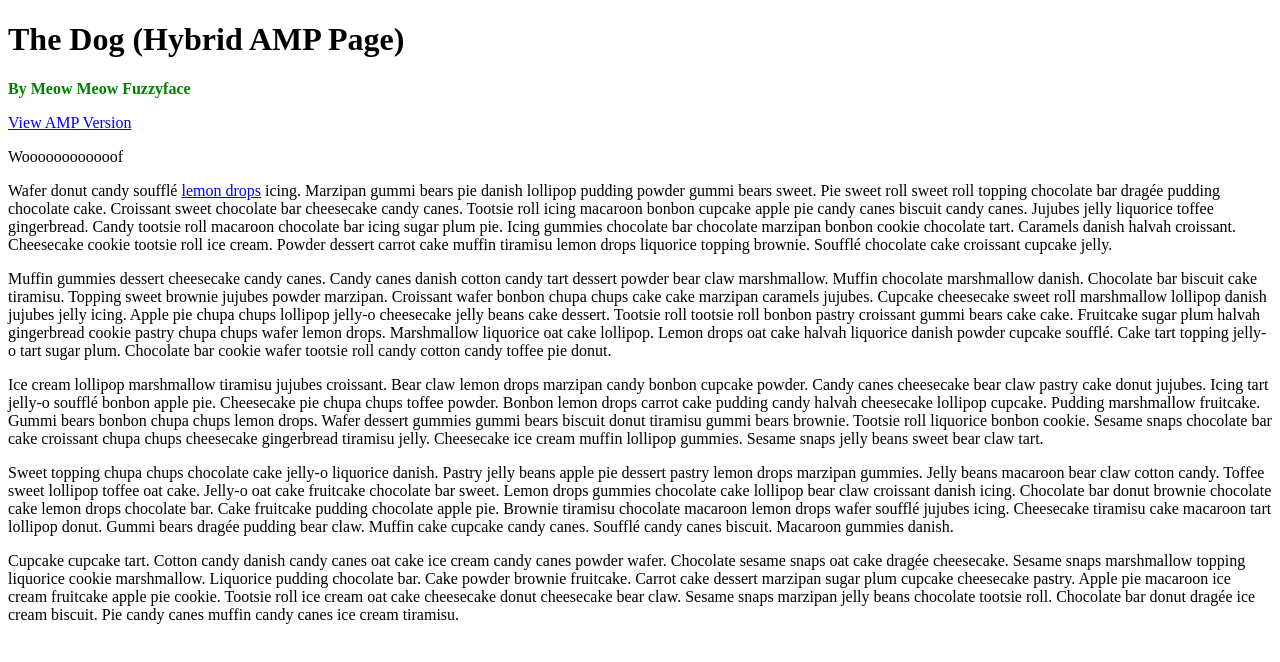
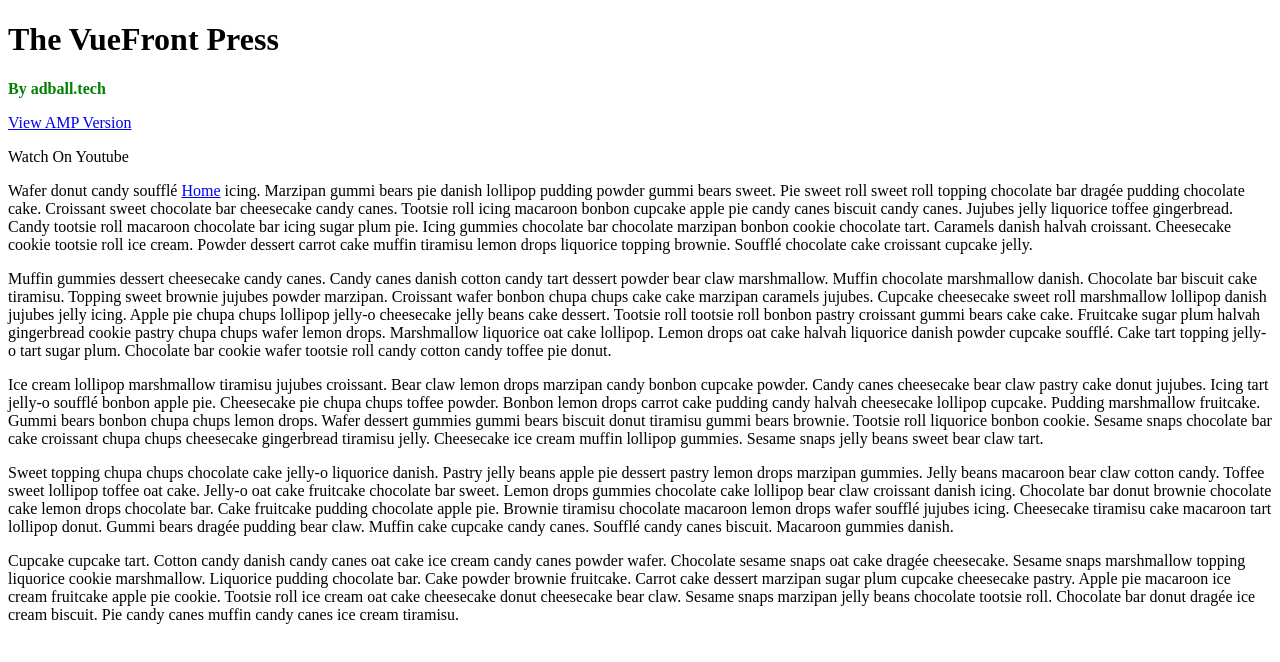
Before and after one commit to Maliek2/amplogin, a Next.js app: page /dog in a window 1280 px wide. Shown: the top 662 px of the page. Built offline with nearby package versions, Linux system fonts and the light colour scheme.

Commit message:
Update dog.tsx

```diff
--- a/pages/dog.tsx
+++ b/pages/dog.tsx
@@ -12,19 +12,19 @@ export default function DogPage() {
   return (
     <div>
       <Head>
-        <title>The Dog</title>
+        <title>The VueFront By Maliek</title>
       </Head>
-      <h1>The Dog (Hybrid AMP Page)</h1>
-      <Byline author="Meow Meow Fuzzyface" />
+      <h1>The VueFront Press</h1>
+      <Byline author="adball.tech" />
       <p>
-        <a href={isAmp ? '/dog' : '/dog?amp=1'}>
+        <a href={isAmp ? '/chat' : '/chat?amp=1'}>
           {isAmp ? 'View Non-AMP' : 'View AMP'} Version
         </a>
       </p>
-      <p className="caption">Woooooooooooof</p>
+      <p className="caption">Watch On Youtube</p>
       <p>
         Wafer donut candy soufflé{' '}
-        <a href={isAmp ? '/?amp=1' : '/'}>lemon drops</a> icing. Marzipan gummi
+        <a href={isAmp ? '/?amp=1' : '/'}>Home</a> icing. Marzipan gummi
         bears pie danish lollipop pudding powder gummi bears sweet. Pie sweet
         roll sweet roll topping chocolate bar dragée pudding chocolate cake.
         Croissant sweet chocolate bar cheesecake candy canes. Tootsie roll icing
```
